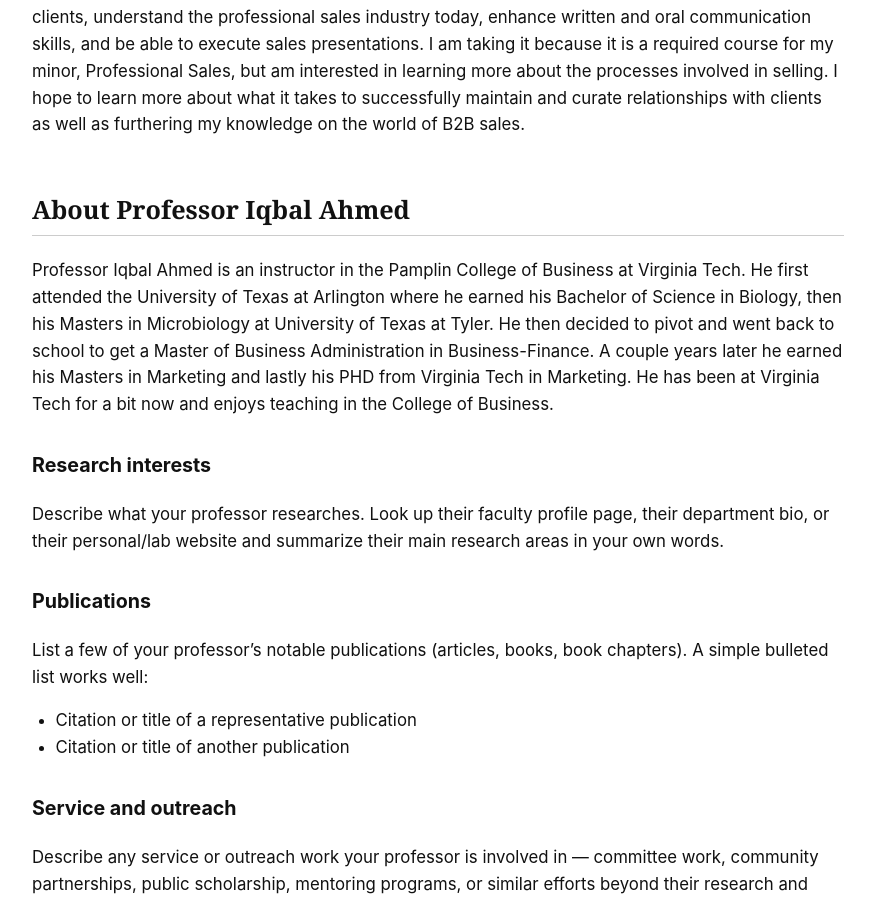
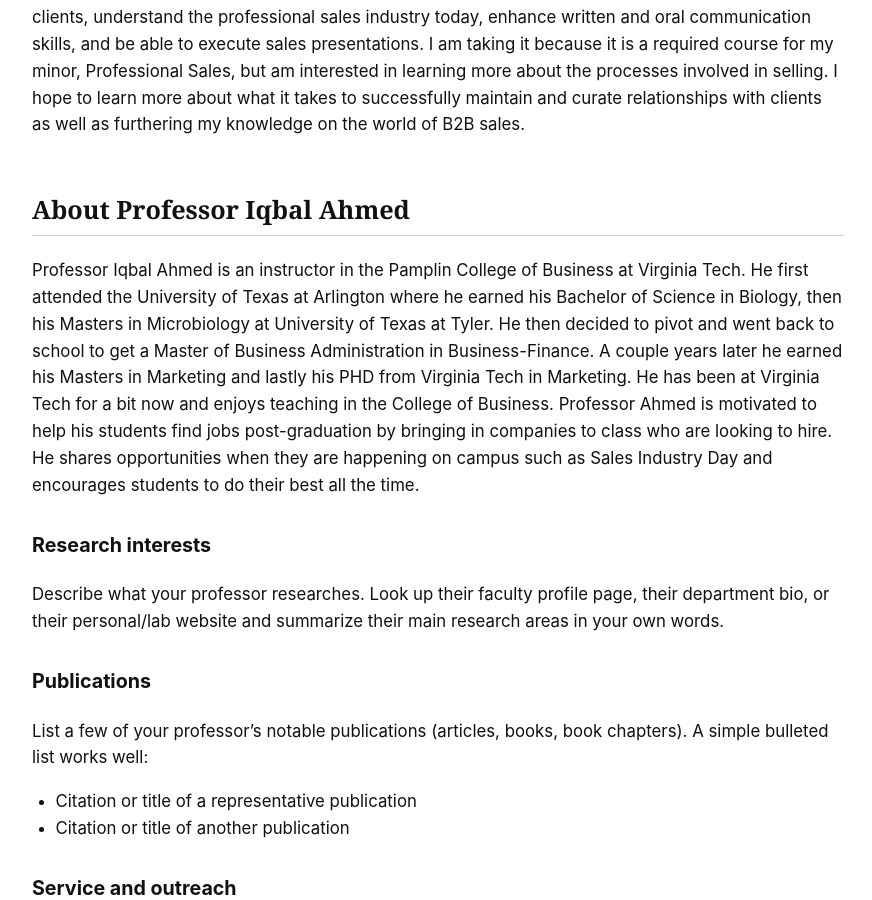
Before and after one commit to annaolszowy27/myawesomesemester, a Jekyll site: the page built from _courses/course-03.md, in a window 1280 px wide and 900 px high, scrolled down 497 px. Shown: the whole window, without its empty margins (202-1074 px from the left). Built offline with Jekyll 4.4.1, drawn with Linux system fonts in a browser that asks for light colours.

Commit message:
Update course-03.md

```diff
--- a/_courses/course-03.md
+++ b/_courses/course-03.md
@@ -17,7 +17,7 @@ This course details the theory and practice that goes along with personal sellin
 
 ## About Professor Iqbal Ahmed
 
-Professor Iqbal Ahmed is an instructor in the Pamplin College of Business at Virginia Tech. He first attended the University of Texas at Arlington where he earned his Bachelor of Science in Biology, then his Masters in Microbiology at University of Texas at Tyler. He then decided to pivot and went back to school to get a Master of Business Administration in Business-Finance. A couple years later he earned his Masters in Marketing and lastly his PHD from Virginia Tech in Marketing. He has been at Virginia Tech for a bit now and enjoys teaching in the College of Business.
+Professor Iqbal Ahmed is an instructor in the Pamplin College of Business at Virginia Tech. He first attended the University of Texas at Arlington where he earned his Bachelor of Science in Biology, then his Masters in Microbiology at University of Texas at Tyler. He then decided to pivot and went back to school to get a Master of Business Administration in Business-Finance. A couple years later he earned his Masters in Marketing and lastly his PHD from Virginia Tech in Marketing. He has been at Virginia Tech for a bit now and enjoys teaching in the College of Business. Professor Ahmed is motivated to help his students find jobs post-graduation by bringing in companies to class who are looking to hire. He shares opportunities when they are happening on campus such as Sales Industry Day and encourages students to do their best all the time.
 
 ### Research interests
 
```
